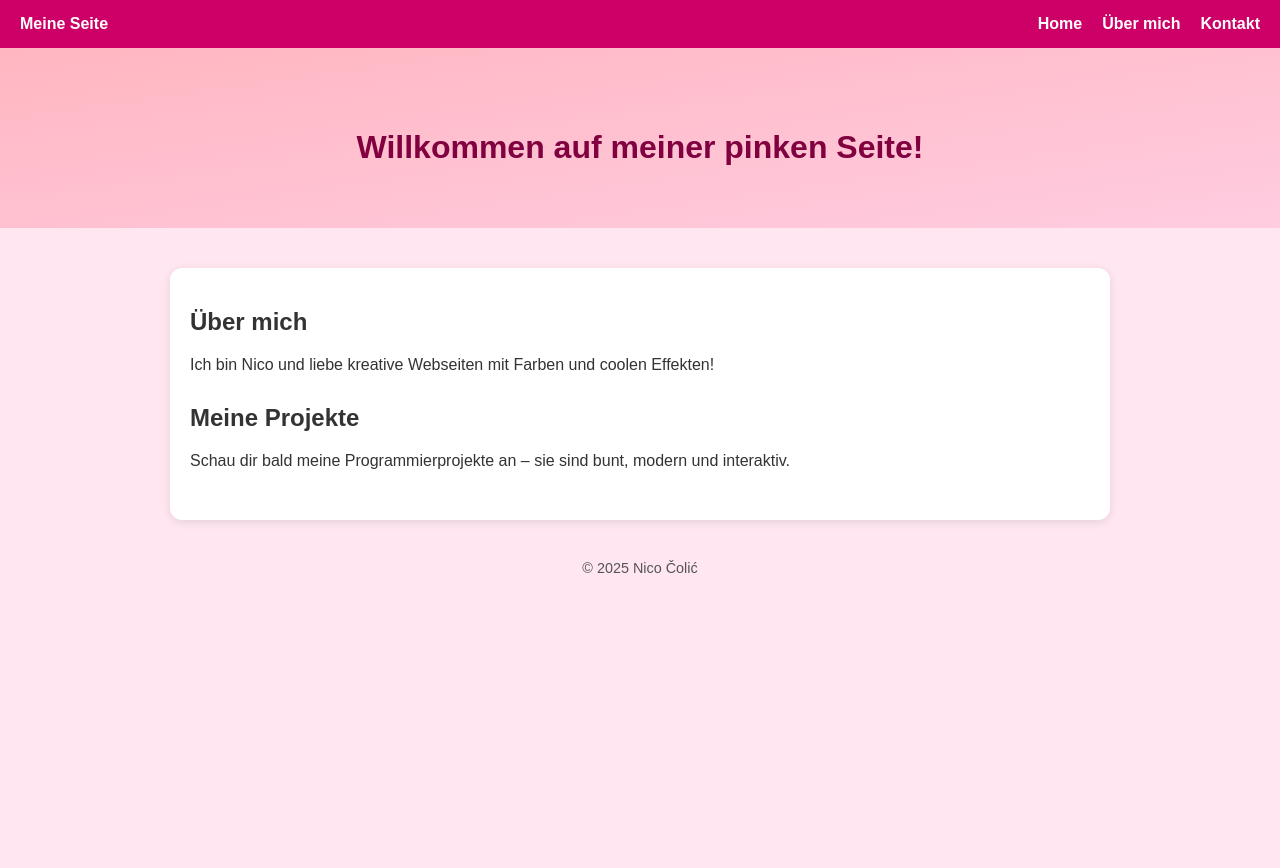
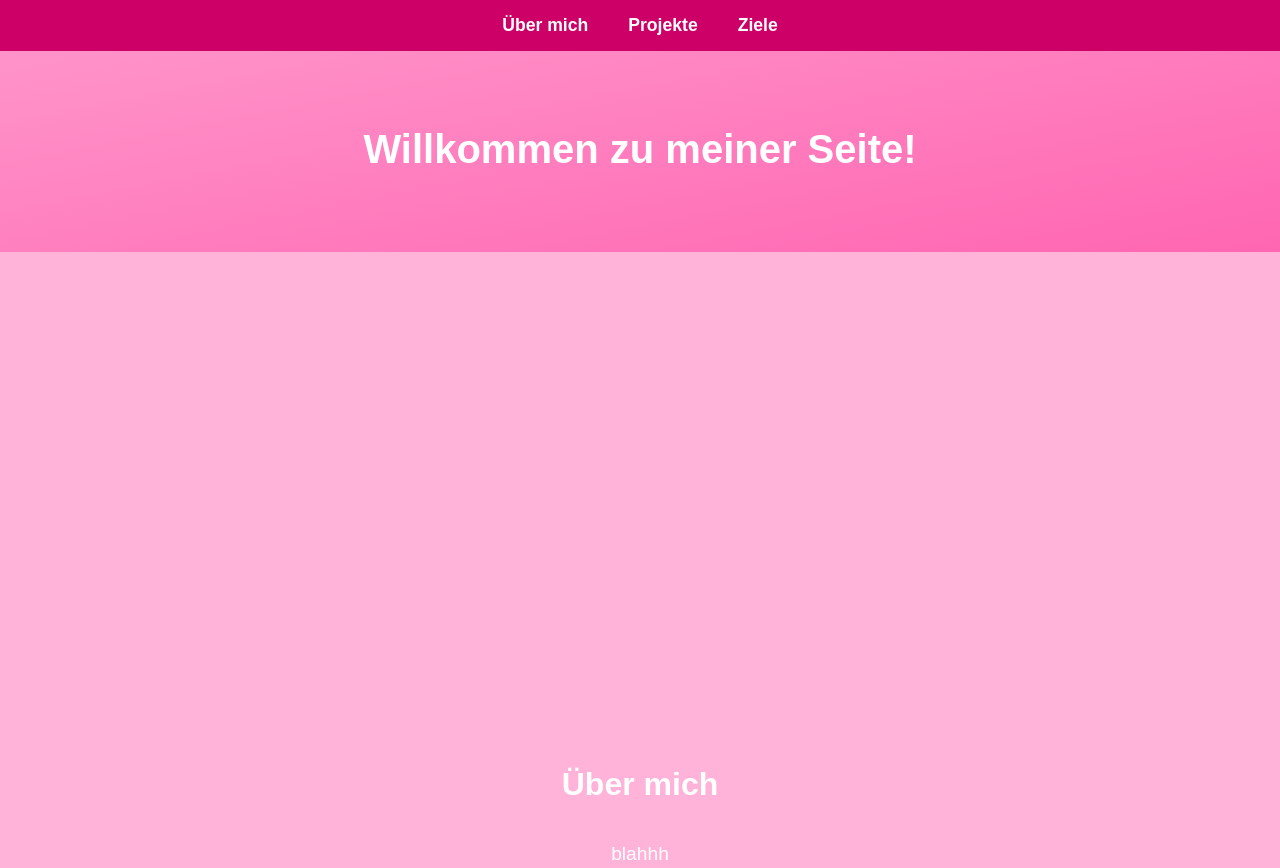
Before and after one commit to Minion202/Minion202.github.io, a plain HTML site: page index.html in a window 1280 px wide. Shown: the top 868 px of the page. Before the commit the page ends 800 px from the top, so only its background shows below. Drawn offline with Linux system fonts and the light colour scheme.

Commit message:
Add files via upload

```diff
--- a/index.html
+++ b/index.html
@@ -3,38 +3,42 @@
 <head>
   <meta charset="UTF-8" />
   <meta name="viewport" content="width=device-width, initial-scale=1.0" />
-  <title>Pinke Wellen-Seite</title>
+  <title>Pinke Scroll-Seite</title>
   <link rel="stylesheet" href="styles.css" />
 </head>
 <body>
   <nav>
-    <div><strong>Meine Seite</strong></div>
     <ul>
-      <li><a href="#">Home</a></li>
-      <li><a href="#">Über mich</a></li>
-      <li><a href="#">Kontakt</a></li>
+      <li><a href="#ueber">Über mich</a></li>
+      <li><a href="#projekte">Projekte</a></li>
+      <li><a href="#ziele">Ziele</a></li>
     </ul>
   </nav>
 
   <header>
-    <h1>Willkommen auf meiner pinken Seite!</h1>
+    <h1>Willkommen zu meiner Seite!</h1>
     <div class="wave"></div>
   </header>
 
   <main>
-    <section>
+    <section id="ueber">
       <h2>Über mich</h2>
-      <p>Ich bin Nico und liebe kreative Webseiten mit Farben und coolen Effekten!</p>
+      <p>blahhh</p>
     </section>
 
-    <section>
+    <section id="projekte">
       <h2>Meine Projekte</h2>
-      <p>Schau dir bald meine Programmierprojekte an – sie sind bunt, modern und interaktiv.</p>
+      <p>blahh</p>
+    </section>
+
+    <section id="ziele">
+      <h2>Meine Ziele</h2>
+      <p>blahh</p>
     </section>
   </main>
 
   <footer>
-    © 2025 Nico Čolić
+    © 2025
   </footer>
 </body>
 </html>
--- a/styles.css
+++ b/styles.css
@@ -1,34 +1,35 @@
 body {
   margin: 0;
   font-family: Arial, sans-serif;
-  background-color: #ffe6f0;
-  color: #333;
+  background-color: #ffb3d9;
+  color: white;
+  scroll-behavior: smooth;
 }
 
 nav {
+  position: fixed;
+  top: 0;
+  width: 100%;
   background-color: #cc0066;
-  color: white;
-  padding: 15px 20px;
+  padding: 15px 0;
   display: flex;
-  justify-content: space-between;
-  align-items: center;
+  justify-content: center;
+  z-index: 1000;
 }
 
 nav ul {
   list-style: none;
   display: flex;
+  gap: 40px;
   margin: 0;
   padding: 0;
-}
-
-nav ul li {
-  margin-left: 20px;
 }
 
 nav ul li a {
   color: white;
   text-decoration: none;
   font-weight: bold;
+  font-size: 1.1em;
 }
 
 nav ul li a:hover {
@@ -36,14 +37,16 @@ nav ul li a:hover {
 }
 
 header {
-  background: linear-gradient(to bottom right, #ffb6c1, #ffcce0);
+  background: linear-gradient(to bottom right, #ff99cc, #ff66b2);
   text-align: center;
-  padding: 60px 20px 40px 20px;
+  padding: 100px 20px 60px 20px;
   position: relative;
 }
 
 header h1 {
-  color: #800040;
+  color: white;
+  font-size: 2.5em;
+  margin-bottom: 20px;
 }
 
 .wave {
@@ -57,21 +60,45 @@ header h1 {
 }
 
 main {
-  max-width: 900px;
-  margin: 40px auto;
-  padding: 20px;
-  background: white;
-  border-radius: 12px;
-  box-shadow: 0 2px 10px rgba(0,0,0,0.1);
+  margin-top: 60px;
 }
 
 section {
-  margin-bottom: 30px;
+  min-height: 100vh;
+  padding: 100px 20px 60px;
+  display: flex;
+  flex-direction: column;
+  justify-content: center;
+  align-items: center;
+  text-align: center;
+}
+
+#ueber {
+  background-color: #ffb3d9;
+}
+
+#projekte {
+  background-color: #ff99cc;
+}
+
+#ziele {
+  background-color: #ff66b2;
+}
+
+h2 {
+  margin-bottom: 20px;
+  font-size: 2em;
+}
+
+p {
+  font-size: 1.2em;
+  max-width: 600px;
 }
 
 footer {
   text-align: center;
-  color: #555;
-  margin: 40px 0;
+  padding: 30px 20px;
+  background-color: #99004d;
   font-size: 0.9em;
+  color: #eee;
 }
```
